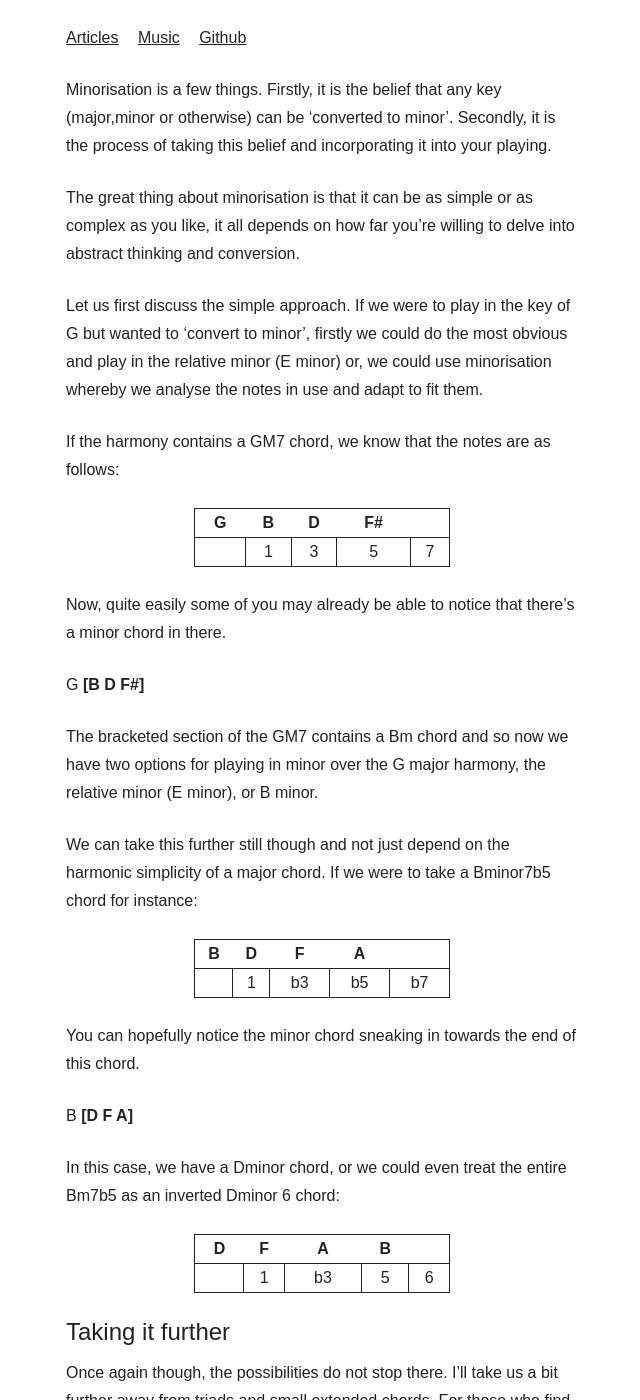
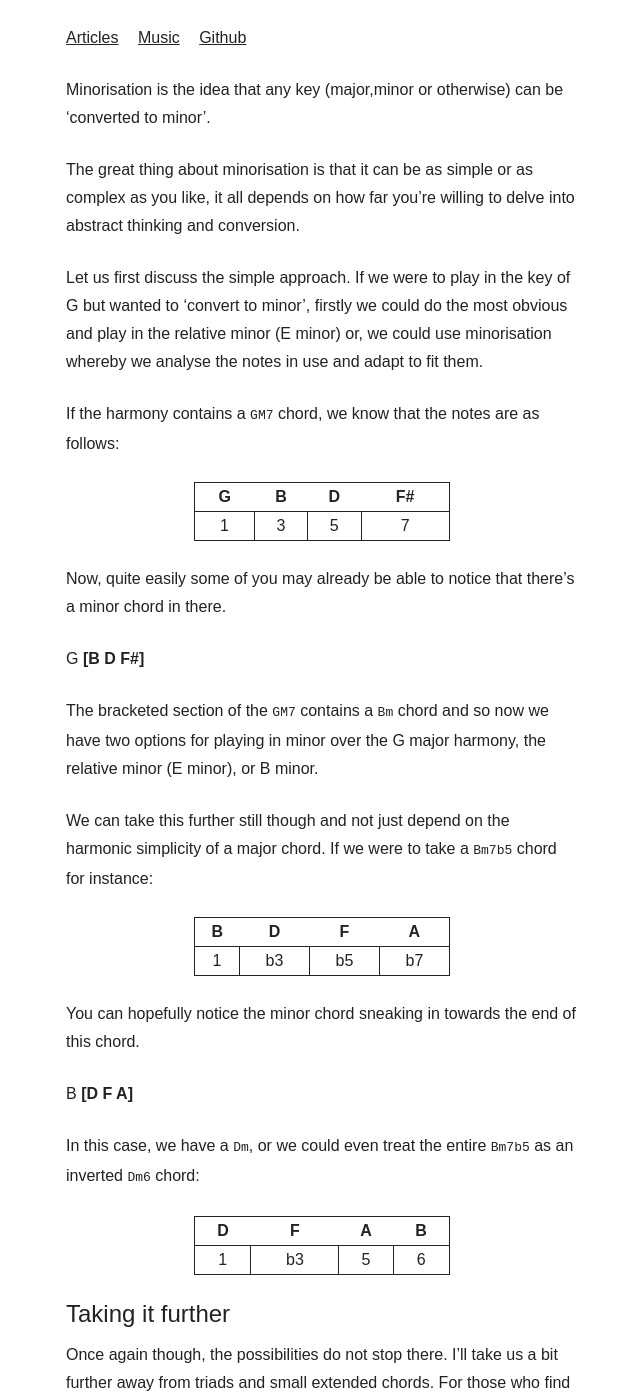
Before and after one commit to joereynolds/joereynolds.github.io, a Jekyll site: the page built from _posts/2018-06-12-minorisation.md, in a window 1280 px wide and 1400 px high. Shown: the whole window, without its empty margins (318-958 px from the left). Built offline with Jekyll 4.4.1, drawn with Linux system fonts in a browser that asks for light colours; nearby versions of some CDN libraries; some web fonts are replaced; some of the changed text lies outside the part shown.

Commit message:
Fix formatting on minorisation.md

```diff
--- a/_posts/2018-06-12-minorisation.md
+++ b/_posts/2018-06-12-minorisation.md
@@ -3,16 +3,16 @@ layout: default
 tags: music
 ---
 
-Minorisation is a few things. Firstly, it is the belief that any key (major,minor or otherwise) can be 'converted to minor'. Secondly, it is the process of taking this belief and incorporating it into your playing.
+Minorisation is the idea that any key (major,minor or otherwise) can be 'converted to minor'.
 
 The great thing about minorisation is that it can be as simple or as complex as you like, it all depends on how far you're willing to delve into abstract thinking and conversion.
 
 Let us first discuss the simple approach.
 If we were to play in the key of G but wanted to 'convert to minor', firstly we could do the most obvious and play in the relative minor (E minor) or, we could use minorisation whereby we analyse the notes in use and adapt to fit them.
 
-If the harmony contains a GM7 chord, we know that the notes are as follows:
+If the harmony contains a `GM7` chord, we know that the notes are as follows:
 
-G  | B  | D    | F#
+|G  | B  | D    | F#
 -- -|----|-----|------
 |  1 | 3  | 5   | 7
 
@@ -20,11 +20,11 @@ Now, quite easily some of you may already be able to notice that there's a minor
 
 G **[B D F#]**
 
-The bracketed section of the GM7 contains a Bm chord and so now we have two options for playing in minor over the G major harmony, the relative minor (E minor), or B minor.
+The bracketed section of the `GM7` contains a `Bm` chord and so now we have two options for playing in minor over the G major harmony, the relative minor (E minor), or B minor.
 
-We can take this further still though and not just depend on the harmonic simplicity of a major chord. If we were to take a Bminor7b5 chord for instance:
+We can take this further still though and not just depend on the harmonic simplicity of a major chord. If we were to take a `Bm7b5` chord for instance:
 
-B  | D  | F    | A
+|B  | D  | F    | A
 -- -|----|-----|------
 |  1 | b3  | b5   | b7
 
@@ -32,20 +32,21 @@ You can hopefully notice the minor chord sneaking in towards the end of this cho
 
 B **[D F A]**
 
-In this case, we have a Dminor chord, or we could even treat the entire Bm7b5 as an inverted Dminor 6 chord:
+In this case, we have a `Dm`, or we could even treat the entire `Bm7b5` as an inverted `Dm6` chord:
 
-D  | F  | A    | B
+|D  | F  | A    | B
 -- -|----|-----|------
 |  1 | b3  | 5   | 6
 
 ## Taking it further
+
 Once again though, the possibilities do not stop there. I'll take us a bit further away from triads and small extended chords. For those who find chord construction slightly confusing or daunting, this next section may be a bit confusing but I can assure you, it's easier than it seems.
 
 Let us now take an altered dominant as our next chord for 'minorisation'.
 
 Here we will take a G7#5b9 chord:
 
-G  | B  | D#    | F | Ab
+|G  | B  | D#    | F | Ab
 -- -|----|-----|----|--
 |  1 | 3  | #5   | b7   | b9
 
@@ -56,29 +57,31 @@ If we look at the construction of the triad we can see that :-
 
 Ab minor = Ab, Cb , Eb
 
-Granted that in the G7 altered chord we have D# instead of Eb, and Cb instead of B, but essentially **they are the same since they are enharmonic equivalents**.
+Granted that in the `G7` altered chord we have `D#` instead of `Eb`, and `Cb` instead of `B`, but essentially **they are the same since they are enharmonic equivalents**.
 
 That pretty much concludes our look at minorisation. Let me leave you with a few more thoughts and examples.
 
 Minorisation does not have to occur in isolation, it can easily convert an entire sequence of chords to minor;
 
-If we take a standard jazz progression (ii-V-I) in C, we can see the sequence would be:
+If we take a standard jazz progression (`ii-V-I`) in C, we can see the sequence would be:
 
-II  | V  | I
+|II  | V  | I
 -- -|----|----
 |  Dm7 | G7  | C
 
 
 This can easily be converted:
 
-II  | V  | I
+|II  | V  | I
 -- -|----|----
 |  Dm | Dm  | Am
 
 Because;
 
 Dm7 = Dm
+
 G7 = the notes G,B,D,F. D+F being the two notes that convert to Dm
+
 C = The relative major of A minor.
 
 Minorisation all round!
```
